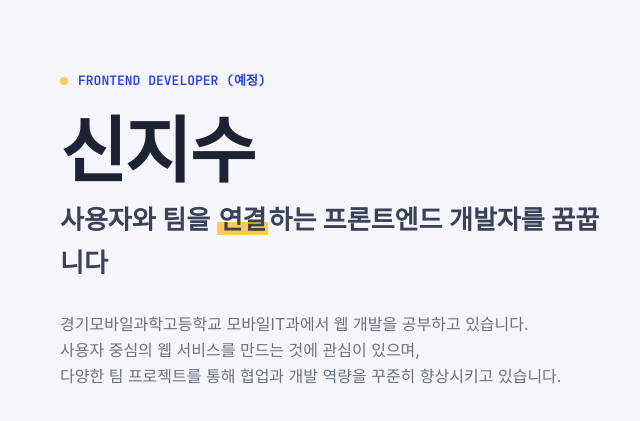
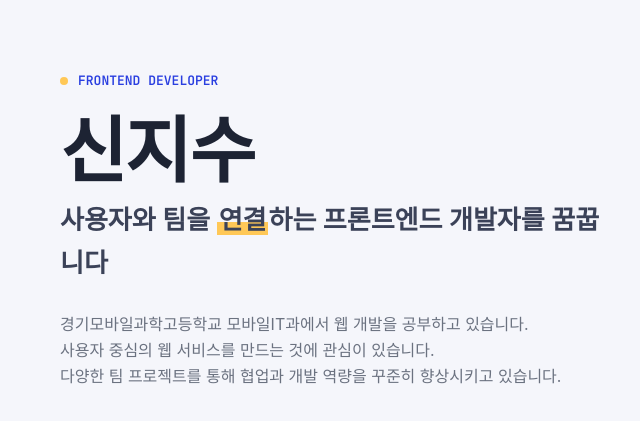
Before and after one commit to sinsoo08/My-Portfolio, a plain HTML site: page main.html in a window 1280 px wide. Shown: the part 147-568 px from the top of the page, 200-840 px from the left. Drawn offline with Linux system fonts and the light colour scheme; a web font is replaced by a local one.

Commit message:
main페이지 수정

```diff
--- a/main.html
+++ b/main.html
@@ -37,12 +37,12 @@
     <circle cx="900" cy="560" r="5" fill="#2A3FE0" opacity="0.35"/>
   </svg>
   <div class="hero-inner">
-    <p class="hero-eyebrow">FRONTEND DEVELOPER (예정)</p>
+    <p class="hero-eyebrow">FRONTEND DEVELOPER</p>
     <h1>신지수</h1>
     <h2>사용자와 팀을 <span class="hl">연결</span>하는 프론트엔드 개발자를 꿈꿉니다</h2>
     <p class="lead">
       경기모바일과학고등학교 모바일IT과에서 웹 개발을 공부하고 있습니다.<br>
-      사용자 중심의 웹 서비스를 만드는 것에 관심이 있으며,<br>
+      사용자 중심의 웹 서비스를 만드는 것에 관심이 있습니다.<br>
       다양한 팀 프로젝트를 통해 협업과 개발 역량을 꾸준히 향상시키고 있습니다.
     </p>
     <div class="hero-meta">
```
